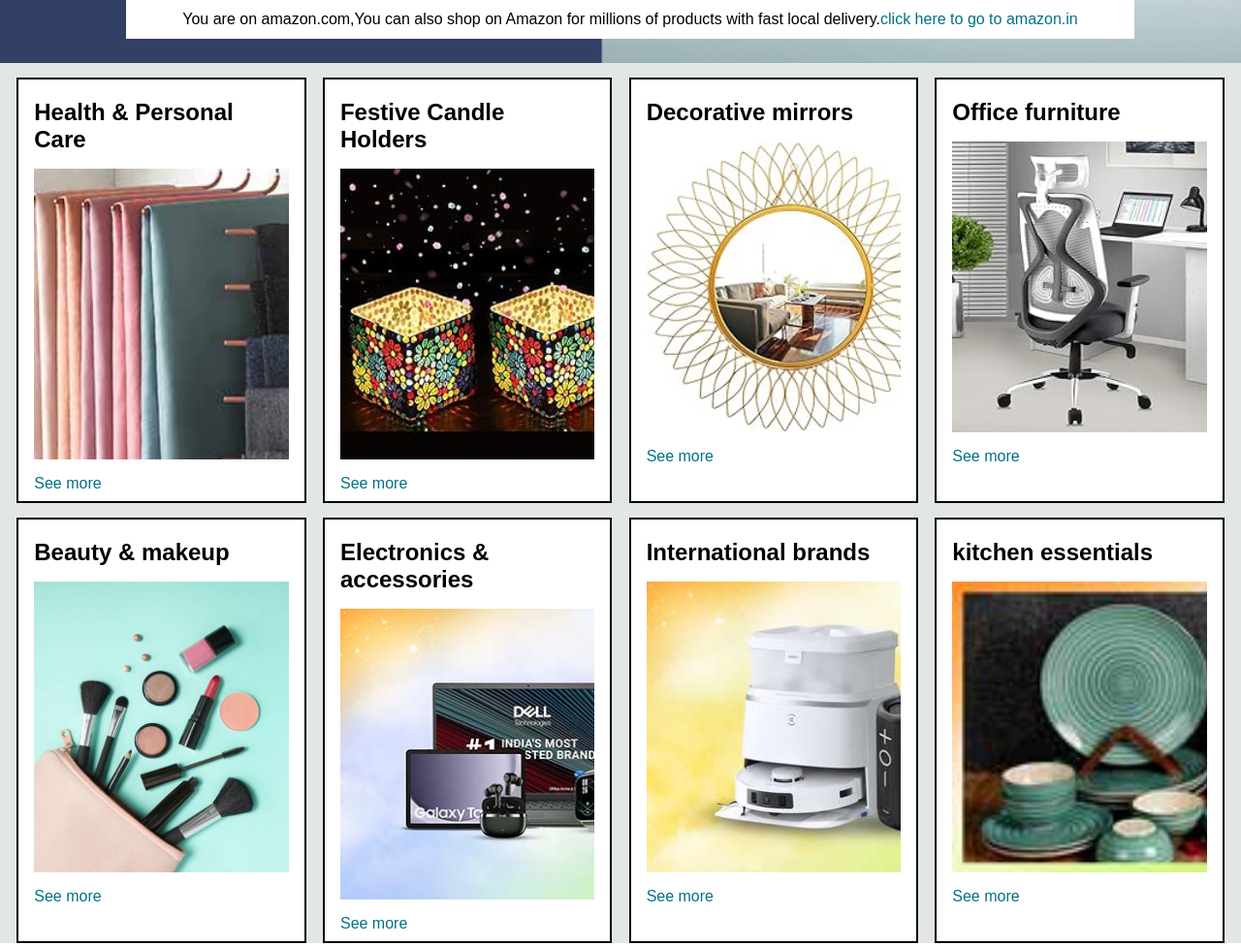
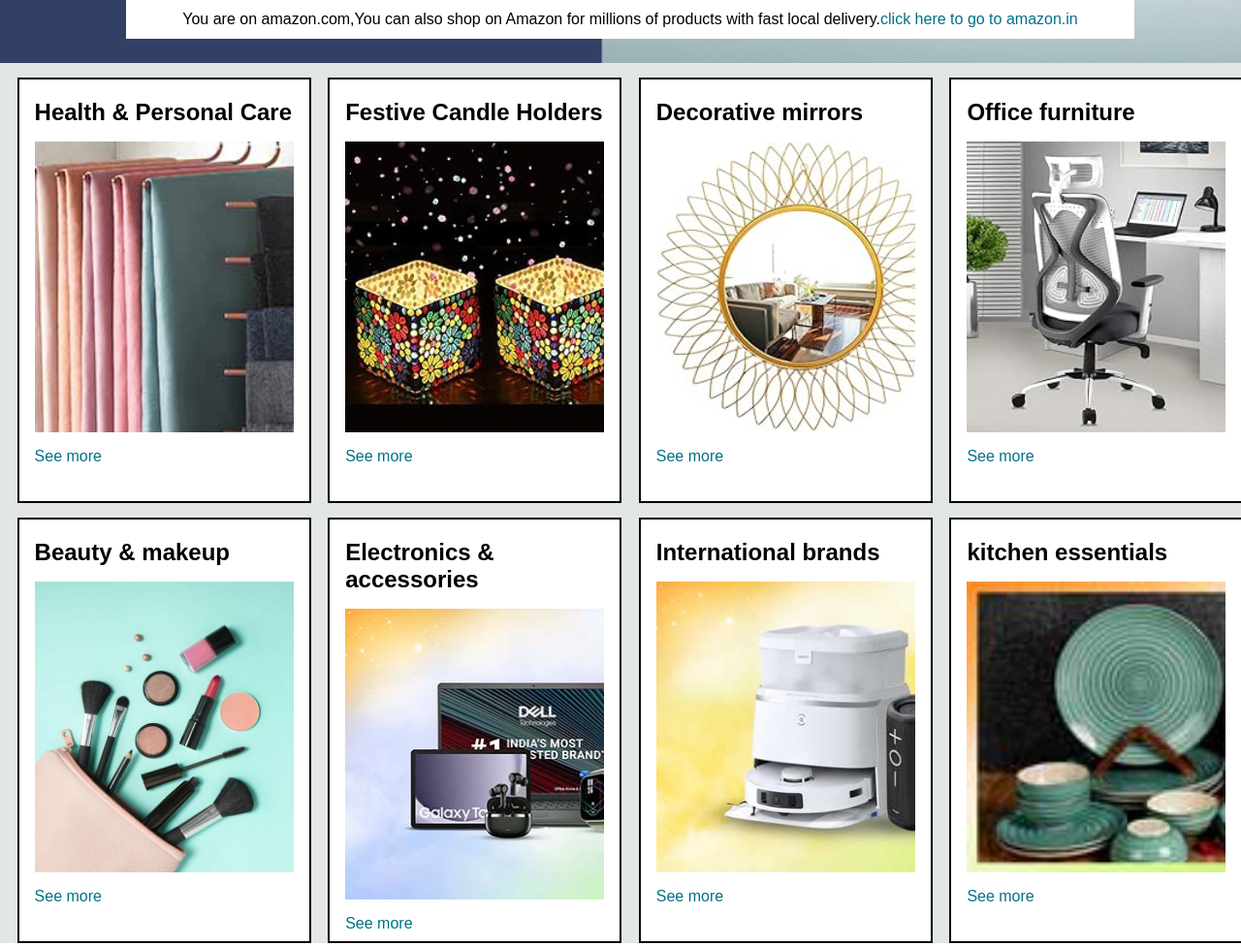
Before and after one commit to BhumikaRM/Amazon_clone, a plain HTML site: page index.html in a window 1280 px wide. Shown: the part 467-1443 px from the top of the page at 97% size. Drawn offline with Linux system fonts and the light colour scheme.

Commit message:
Update style.css

```diff
--- a/style.css
+++ b/style.css
@@ -146,6 +146,7 @@ span{
     flex-wrap: wrap;
     justify-content: space-evenly;
     background-color: #e2e7e6;
+    min-width: 1300px;
 }
 .box{
     border: 2px solid black;
```
